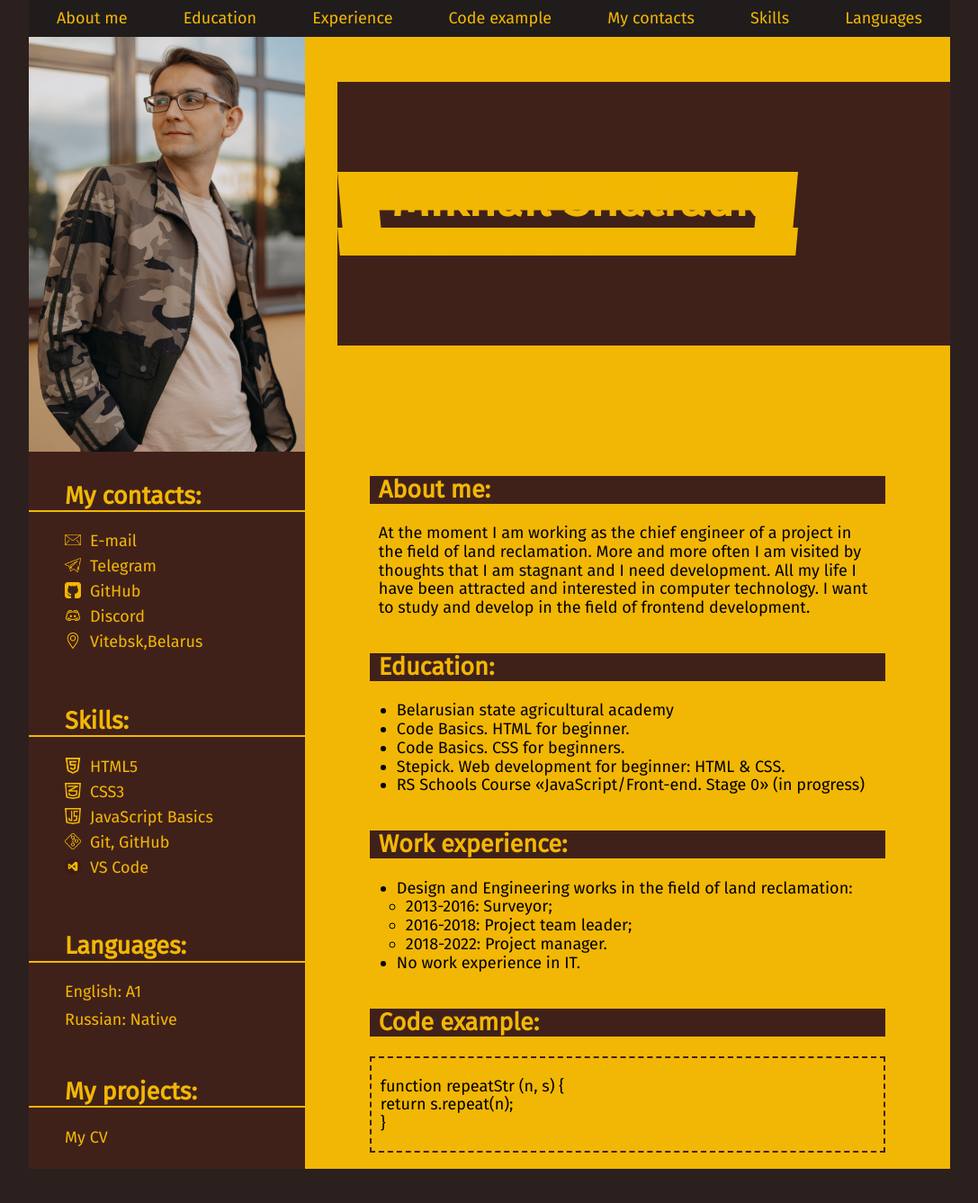
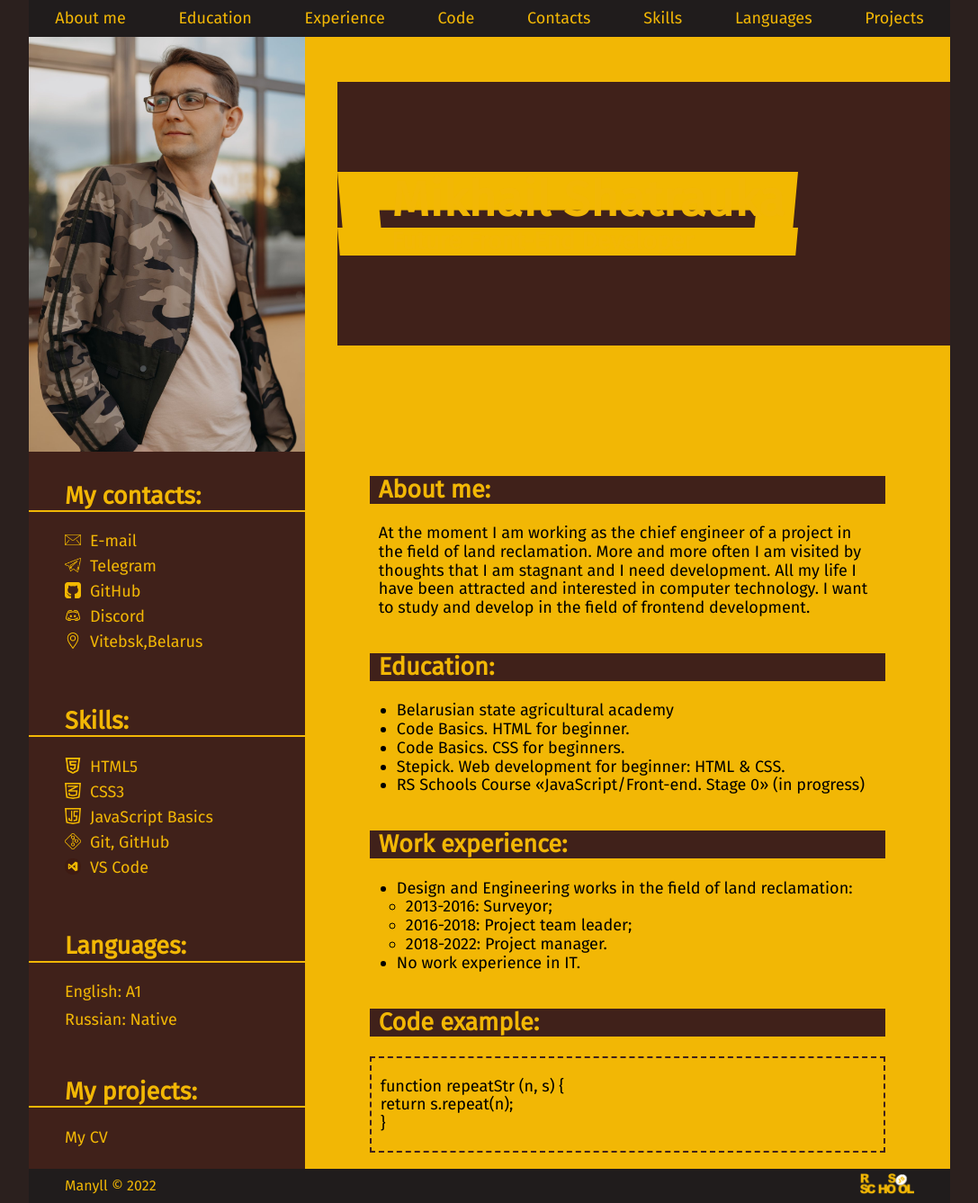
Before and after one commit to manyll90/rsschool-cv, a plain HTML site: page index.html in a window 1280 px wide. Shown: the whole page at 90% size, without its empty margins (96-1183 px from the left). Before the commit the page ends 1299 px from the top, so only its background shows below. Drawn offline with Linux system fonts and the light colour scheme; files whose address does not match are found by name.

Commit message:
feat: add footer, hover for link, and fixed nav menu

```diff
--- a/index.html
+++ b/index.html
@@ -20,10 +20,11 @@
                         <li><a class="menu-list" href="#about-me">About me</a></li>
                         <li><a class="menu-list" href="#education">Education</a></li>
                         <li><a class="menu-list" href="#experience">Experience</a></li>
-                        <li><a class="menu-list" href="#code-example">Code example</a></li>
-                        <li><a class="menu-list" href="#contacts">My contacts</a></li>
+                        <li><a class="menu-list" href="#code-example">Code</a></li>
+                        <li><a class="menu-list" href="#contacts">Contacts</a></li>
                         <li><a class="menu-list" href="#skills">Skills</a></li>
                         <li><a class="menu-list" href="#languages">Languages</a></li>
+                        <li><a class="menu-list" href="#projects">Projects</a></li>
                     </ul>
                 </nav>
         </div>
@@ -85,7 +86,7 @@
                     <section class="section-left">
                         <h2 class="section-left-header" id="projects">My projects:</h2>
                         <ul class="section-left-list">
-                            <li><a class="contacts-list" href="https://manyll90.github.io/rsschool-cv/"
+                            <li><a class="projects-list" href="https://manyll90.github.io/rsschool-cv/"
                             target="_blank">My CV</a></li>
                         </ul>
                          <!--обернул в список для дальнешего дабовления проектов-->
@@ -144,5 +145,11 @@ return s.repeat(n);
             </div>
         </div>
     </main>
+    <footer>
+        <div class="conteiner">
+            <a class="footer-link" href="https://github.com/manyll90" target="_blank">Manyll © 2022 </a>
+            <a class="rs-link" href="https://rs.school/js-stage0/" target="_blank"><img class="rs-logo" src="./assets/img/rs-yelow.png" alt="RS School logo"></a>
+        </div>
+    </footer>
 </body>
 </html>
--- a/style.css
+++ b/style.css
@@ -35,6 +35,7 @@ a {
 }
 .menu-list {
     color: #F2B705;
+    transition: 0.3s;
 }
 
 .menu-list:hover {
@@ -126,8 +127,15 @@ h1 {
     width: 18px;
 }
 
-.contacts-list {
+.contacts-list,
+.projects-list{
     color: #F2B705;
+    transition: 0.3s;
+}
+
+.contacts-list:hover,
+.projects-list:hover{
+    opacity: 60%;
 }
 
 .language-list {
@@ -173,6 +181,11 @@ h1 {
 
 .education-list {
     color: #000000;
+    transition: 0.3s;
+}
+
+.education-list:hover{
+    opacity: 60%;
 }
 
 pre {
@@ -193,3 +206,36 @@ code {
 /*--------------------------------------------*MAIN END*-------------------------------------------*/
 
 /*-------------------------------------------*MAIN START*------------------------------------------*/
+
+/*------------------------------------------*FOOTER START*-----------------------------------------*/
+
+footer .conteiner {
+    display: flex;
+    justify-content: space-between;
+    align-items: center;
+    padding: 5px 40px;
+}
+
+.rs-logo {
+    width: 100%;
+}
+
+.footer-link {
+    font-size: 16px;
+    color: #F2B705;
+    transition: 0.3s;
+}
+
+.footer-link:hover{
+    color: #ffffff;
+}
+.rs-link {
+    max-width: 60px;
+    transition: 0.3s;
+}
+
+.rs-link:hover{
+    opacity: 60%;
+}
+/*-------------------------------------------*FOOTER END*------------------------------------------*/
+/*------------------------------------------*FOOTER START*-----------------------------------------*/
```
Also changed, not shown: assets/img/rs-yelow.png (added).
